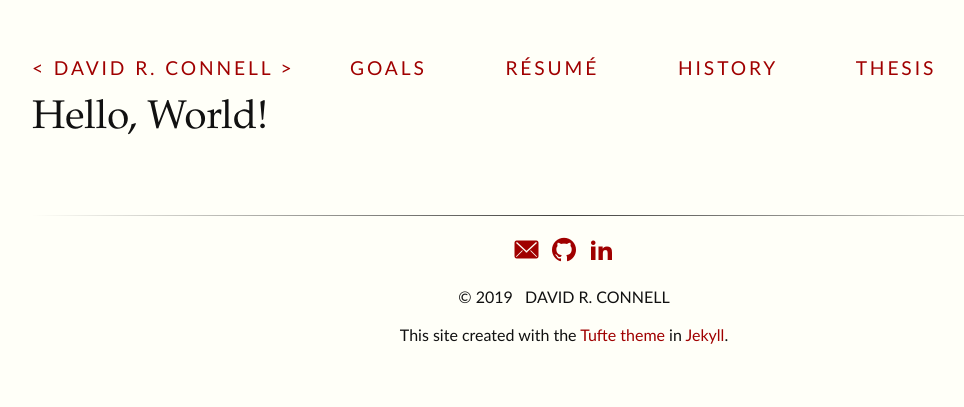
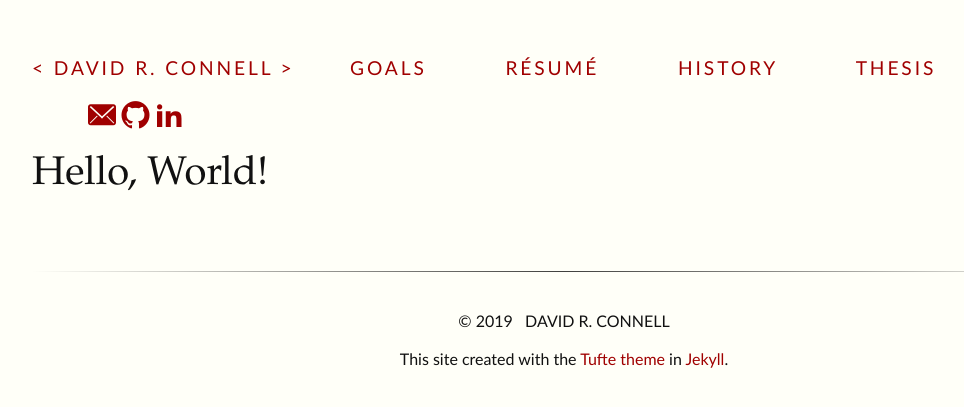
Before and after one commit to DavidRConnell/DavidRConnell.github.io, a Jekyll site: the page built from index.markdown, in a window 1280 px wide. Shown: the top 407 px of the page, without its empty margins (128-1092 px from the left). Built offline with Jekyll 4.4.1, drawn with Linux system fonts in a browser that asks for light colours; some web fonts are replaced.

Commit message:
Clean: Move links to top for visibilty

```diff
--- a/_includes/footer.html
+++ b/_includes/footer.html
@@ -1,13 +1,5 @@
 <footer>
   <hr class="slender">
-  <ul class="footer-links">
-    <li><a href="mailto:{{ site.email }}"><span class="icon-mail"></span></a></li>
-    {% for entry in site.data.social %}
-      <li>
-        <a href="{{ entry.link }}"><span class="{{ entry.icon }}"></span></a>
-      </li>
-    {% endfor %}
-  </ul>
 <div class="credits">
 <span>&copy; {{ site.time | date: '%Y' }} &nbsp;&nbsp;{{site.author | upcase }}</span></br> <br>
 <span>This site created with the <a href="//github.com/clayh53/tufte-jekyll">Tufte theme </a> in <a href="//jekyllrb.com">Jekyll</a>.</span>
--- a/_includes/header.html
+++ b/_includes/header.html
@@ -9,4 +9,12 @@
 		{% endif %}
   	{% endfor %}
 	</nav>
+
+	<p></p>
+	<ul class="container">
+		<a href="mailto:{{ site.email }}"><span class="icon-mail"></span></a>
+		{% for entry in site.data.social %}
+			<a href="{{ entry.link }}"><span class="{{ entry.icon }}"></span></a>
+	{% endfor %}
+	</ul>
 </header>
--- a/css/tufte.scss
+++ b/css/tufte.scss
@@ -536,7 +536,7 @@ hr.slender {
 
 [class^="icon-"], [class*=" icon-"] {
   font-family: 'icomoon';
-  font-size: 1.5rem;
+  font-size: 1.75rem;
   speak: none;
   font-style: normal;
   font-weight: normal;
```
